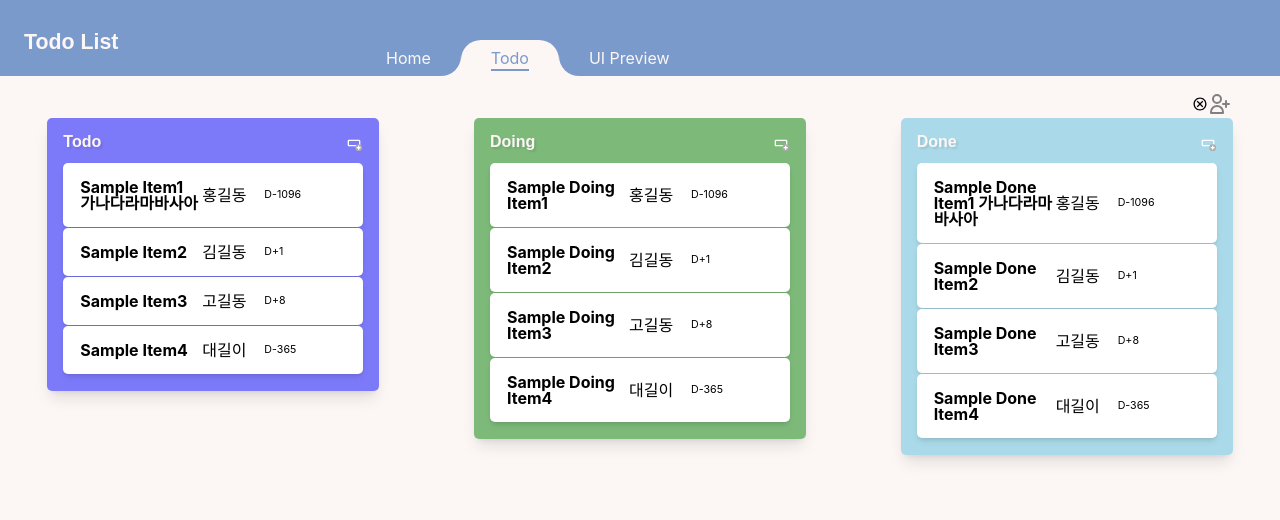
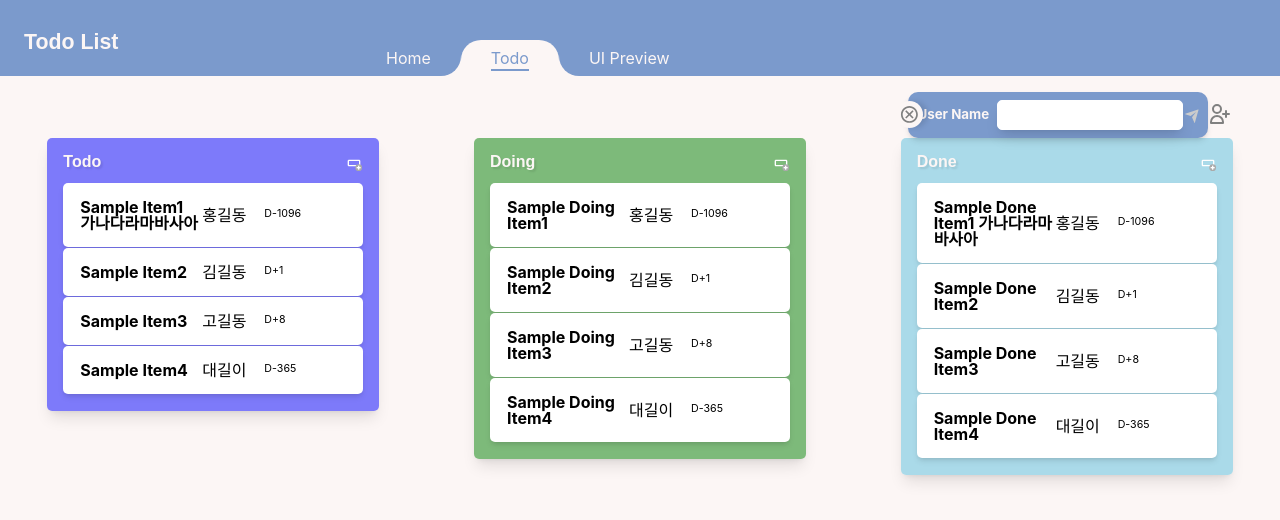
Before and after one commit to RunLearn/super-todoapp, a Next.js app: page /room in a window 1280 px wide. Shown: the top 520 px of the page. Built offline with nearby package versions, Linux system fonts and the light colour scheme.

Commit message:
Style(Todoroom invite): Add invitation form

```diff
--- a/src/features/common/icons/CloseButton.tsx
+++ b/src/features/common/icons/CloseButton.tsx
@@ -1,11 +1,15 @@
 import { NextPage } from "next"
 import { IoMdCloseCircleOutline } from "react-icons/io"
+import CloseIconLayout from "styles/icons/CloseIconLayout"
+export interface CloseButtonProps  {
+    style?: React.CSSProperties;
+}
 
-const CloseButton: NextPage = () => {
+const CloseButton: NextPage<CloseButtonProps> = (props) => {
   return (
-    <div>
+    <CloseIconLayout style={props.style}>
         <IoMdCloseCircleOutline />
-    </div>
+    </CloseIconLayout>
   )
 }
 
--- /dev/null
+++ b/src/features/common/icons/SendButton.tsx
@@ -0,0 +1,26 @@
+import { NextPage } from "next"
+import { RiSendPlaneFill } from "react-icons/ri"
+import SendIconLayout from "styles/icons/SendIconLayout"
+
+const SendButton: NextPage = () => {
+    const addBounce = (event: React.MouseEvent<HTMLElement>) => {
+        const me = event.target as HTMLElement
+        document.querySelector('.send-btn svg')?.classList.add('bounce')
+    }
+
+    const removeBounce = (event: React.MouseEvent<HTMLElement>) => {
+        document.querySelector('.send-btn svg')?.classList.remove('bounce')
+    }
+
+    return (
+        <SendIconLayout className="send-btn"
+            onMouseEnter={ addBounce }
+            onMouseLeave={ removeBounce }
+            onClick={ removeBounce }
+        >
+            <RiSendPlaneFill />
+        </SendIconLayout>
+    )
+}
+
+export default SendButton
--- a/src/features/todo/components/InvitationContianer.tsx
+++ b/src/features/todo/components/InvitationContianer.tsx
@@ -1,12 +1,12 @@
 import FlexBoxLayout from "styles/divs/FlexBoxLayout"
 import { NextPage } from "next"
 import InvitationButton from "@common/icons/InvitationButton"
-import CloseButton from "@common/icons/CloseButton"
+import InvitationForm from "./InvitationForm"
 
 const InvitationContianer: NextPage = () => {
     return (
         <FlexBoxLayout flexType="rowRightMiddle">
-            <CloseButton />
+            <InvitationForm />
             <InvitationButton />
         </FlexBoxLayout>
     )
--- /dev/null
+++ b/src/features/todo/components/InvitationForm.tsx
@@ -0,0 +1,22 @@
+import FlexBoxLayout from "styles/divs/FlexBoxLayout"
+import CloseButton from "@common/icons/CloseButton"
+import { NextPage } from "next"
+import InputTextLayout from "styles/inputs/InputTextLayout"
+import InvitationFormLayout from "styles/divs/InvitationFormLayout"
+import SendButton from "@common/icons/SendButton"
+
+const InvitationForm: NextPage = () => {
+    return (
+        <InvitationFormLayout className="invitation-form">
+            <CloseButton />
+            <span></span>
+            <FlexBoxLayout flexType="rowBetweenMiddle">
+                <span style={{fontSize: "10pt"}}>User Name</span>
+                <InputTextLayout />
+            </FlexBoxLayout>
+            <SendButton />
+        </InvitationFormLayout>
+    )
+}
+
+export default InvitationForm
--- /dev/null
+++ b/styles/divs/InvitationFormLayout.ts
@@ -0,0 +1,29 @@
+import styled, { css } from "styled-components";
+
+const InvitationFormLayout = styled.div`
+    ${(props) => props.theme.styleSet.flex["rowAroundMiddle"]}
+    ${(props) => css`
+        --main: ${props.theme.main};
+        --sub: ${props.theme.sub};
+        --shadow-md: ${props.theme.shadowMedium};
+    `}
+
+    background-color: var(--main);
+    border-radius: 10px;
+    box-shadow: var(--shadow-md);
+    color: var(--sub);
+    font-weight: bold;
+    padding: 0.5rem;
+    position: relative;
+    width: 300px;
+
+    span {
+        cursor: default;
+    }
+
+    input {
+        margin-left: 0.5rem;
+    }
+`;
+
+export default InvitationFormLayout
--- /dev/null
+++ b/styles/icons/CloseIconLayout.ts
@@ -0,0 +1,40 @@
+import styled, { css } from "styled-components";
+
+const CloseIconLayout = styled.div`
+    ${(props) => css`
+        --sub: ${props.theme.sub};
+        --svg-w: 1.3em;
+        --svg-h: 1.3em;
+    `}
+
+    position: absolute;
+    left: calc(var(--svg-w) * -0.6);
+    width: calc(var(--svg-w) * 1.3);
+    height: calc(var(--svg-h) * 1.3);
+
+    display: flex;
+    flex-direction: row;
+    justify-content: flex-start;
+    align-items: center;
+
+    background-color: var(--sub);
+    border-radius: calc(var(--svg-w) * 0.7);
+    box-shadow: 5px 0px 5px rgb(0 0 0 / 0.1);
+    margin: 0px;
+    padding-left: calc(var(--svg-w) * 0.15);
+
+    svg {
+        fill: gray;
+        transition: all 500ms;
+        width: var(--svg-w);
+        height: var(--svg-h);
+    }
+
+    &:hover {
+        svg {
+            fill: black;
+        }
+    }
+`;
+
+export default CloseIconLayout
--- /dev/null
+++ b/styles/icons/SendIconLayout.ts
@@ -0,0 +1,44 @@
+import styled, { css } from "styled-components";
+
+const SendIconLayout = styled.div`
+    ${(props) => css`
+        --sub: ${props.theme.sub};
+        --light-gray: ${props.theme.lightGray};
+    `}
+
+    padding-top: 0.3rem;
+
+    svg {
+        fill: var(--light-gray);
+        transition: all 300ms;
+    }
+
+    &:hover {
+        svg {
+            fill: var(--sub);
+        }
+    }
+
+    &:not(:active) svg.bounce {
+        animation: bounce 1000ms infinite;
+
+        @keyframes bounce {
+            0%, 100% {
+                transform: translate(3%, -3%);
+                animation-timing-function: cubic-bezier(0.8, 0, 1, 1);
+            }
+            50% {
+                transform: translate(-5%, 5%);
+                animation-timing-function: cubic-bezier(0, 0, 0.5, 1);
+            }
+        }
+    }
+
+    &:active {
+        svg {
+            transform: scale(0.8);
+        }
+    }
+`;
+
+export default SendIconLayout
--- /dev/null
+++ b/styles/inputs/InputTextLayout.ts
@@ -0,0 +1,27 @@
+import styled, { css } from "styled-components";
+
+const InputTextLayout = styled.input.attrs((props) => ({
+        type: 'text',
+}))`
+    ${props => {
+        return css`
+            --sub: ${props.theme.sub};
+            --light: ${props.theme.light};
+            --shadow-md: ${props.theme.shadowLarge};
+        `
+    }}
+
+    min-width: 100px;
+    background-color: var(--light);
+    border-style: solid;
+    border-color: var(--light);
+    border-width: 1px;
+    border-radius: 5px;
+    box-shadow: var(--shadow-md);
+    padding-left: 0.2rem;
+    padding-right: 0.2rem;
+    padding-top: 0.4rem;
+    padding-bottom: 0.4rem;
+`;
+
+export default InputTextLayout
```
